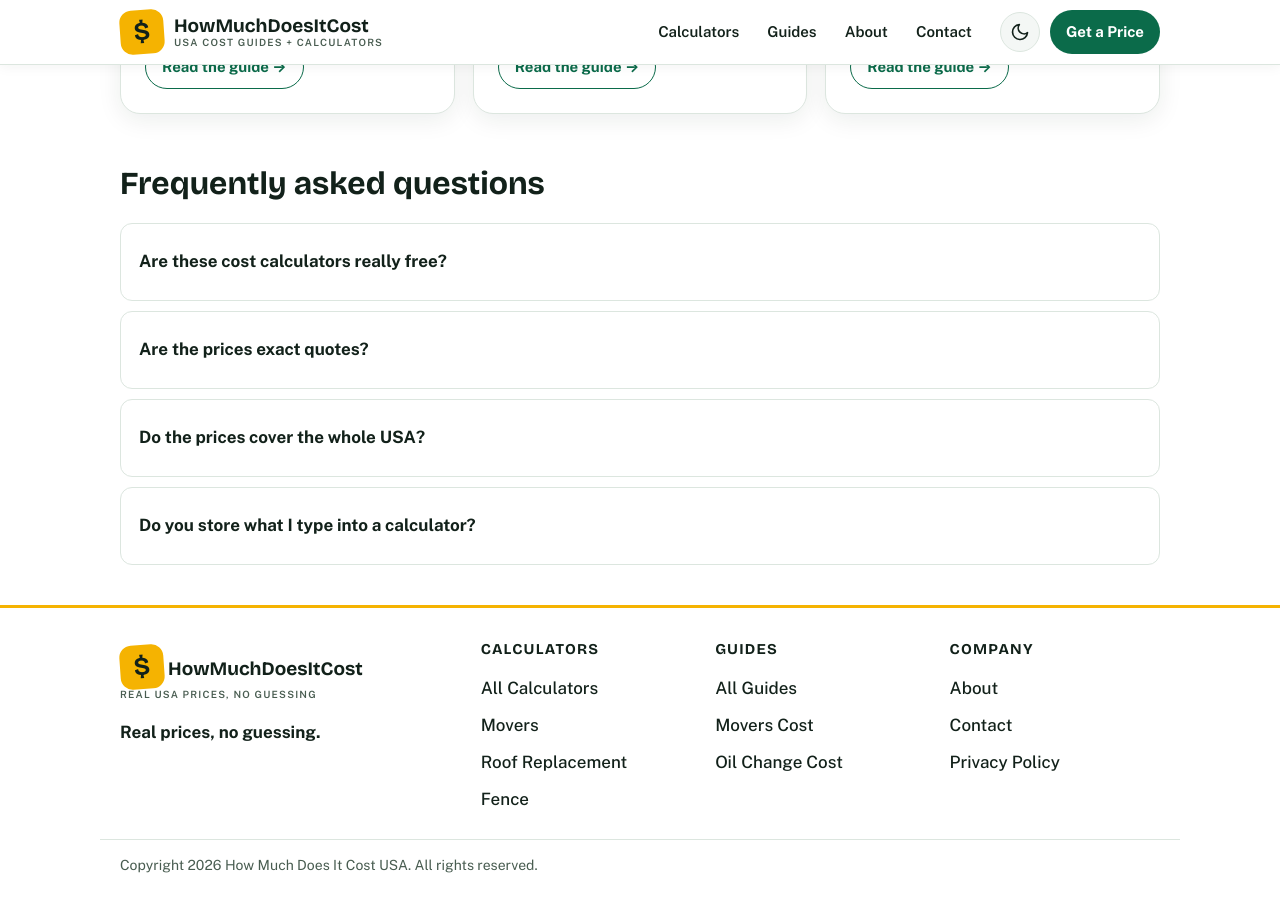
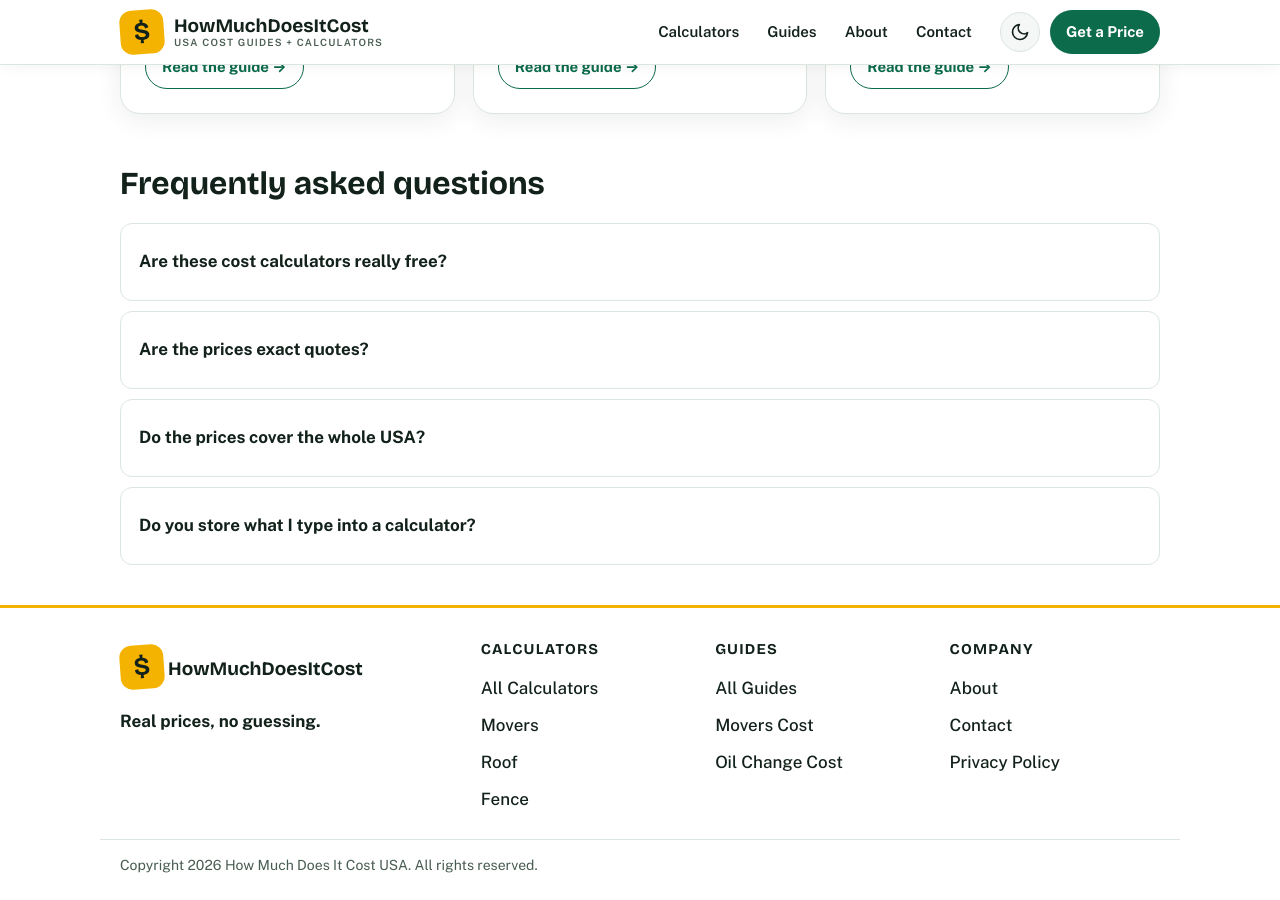
Before and after one commit to zaidmeo09-dhangal/howmuchdoesitcostusa, a Jekyll site: the page built from index.md, in a window 1280 px wide and 900 px high, scrolled down 3269 px. Built offline with Jekyll 4.4.1, drawn with Linux system fonts in a browser that asks for light colours.

Commit message:
Initial deploy: add _includes/footer.html

```diff
--- a/_includes/footer.html
+++ b/_includes/footer.html
@@ -3,7 +3,7 @@
     <div class="footer-brand">
       <a class="logo" href="{{ '/' | relative_url }}">
         <span class="logo-mark" aria-hidden="true">$</span>
-        <span class="logo-text">HowMuchDoesItCost<span class="logo-tag">REAL USA PRICES, NO GUESSING</span></span>
+        <span class="logo-text">HowMuchDoesItCost</span>
       </a>
       <p>Real prices, no guessing.</p>
     </div>
@@ -11,7 +11,7 @@
       <h2>Calculators</h2>
       <a href="{{ '/tools/' | relative_url }}">All Calculators</a>
       <a href="{{ '/movers-cost-calculator/' | relative_url }}">Movers</a>
-      <a href="{{ '/roof-replacement-cost-calculator/' | relative_url }}">Roof Replacement</a>
+      <a href="{{ '/roof-replacement-cost-calculator/' | relative_url }}">Roof</a>
       <a href="{{ '/fence-cost-calculator/' | relative_url }}">Fence</a>
     </nav>
     <nav class="footer-col" aria-label="Guides">
```
